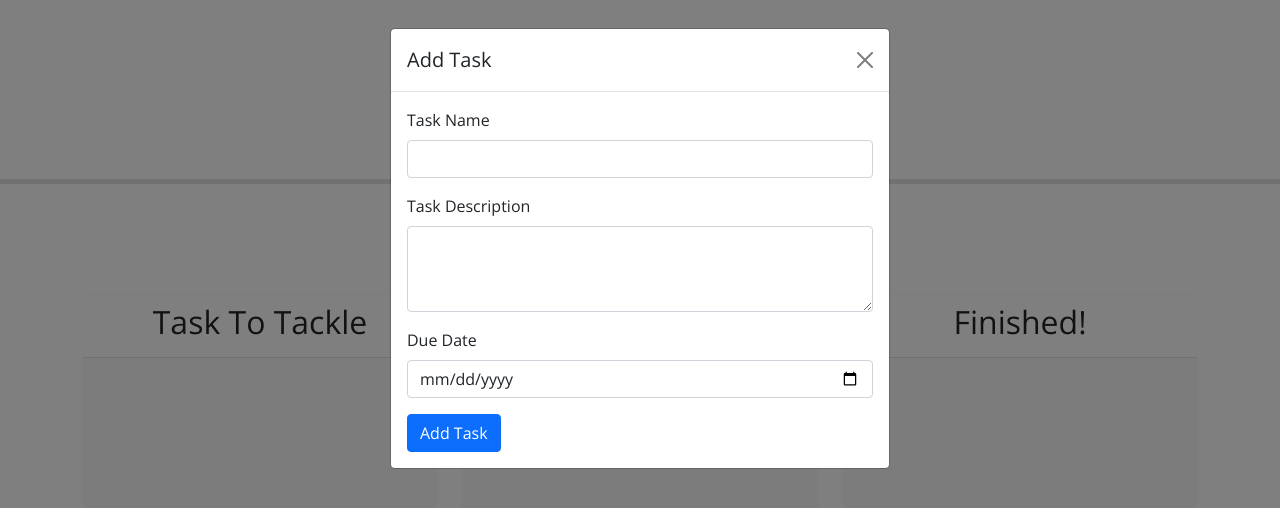
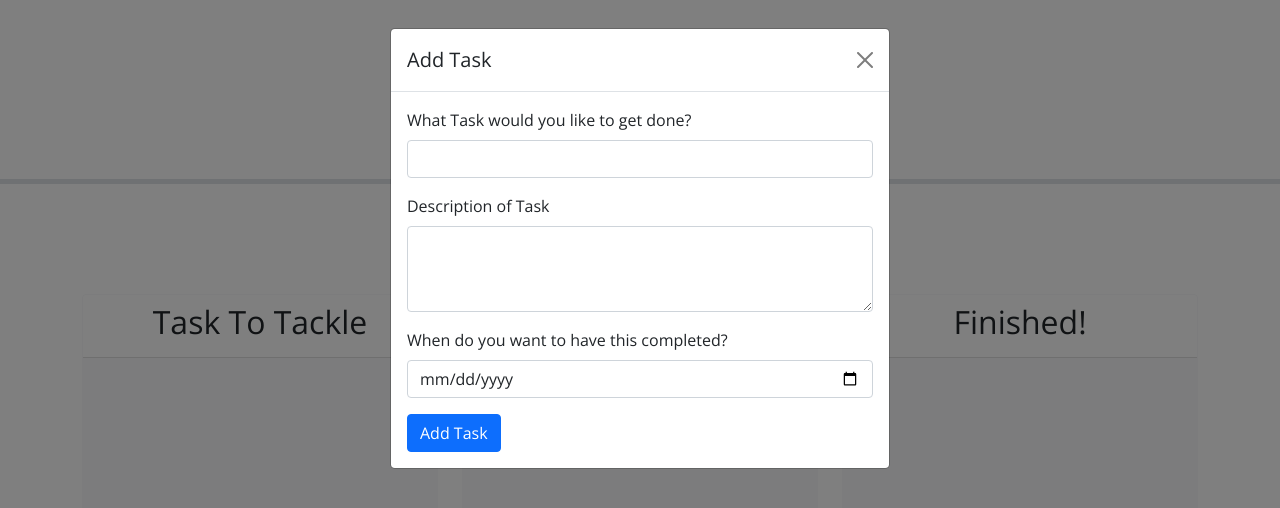
Before and after one commit to BrianMouraJr/FunBoard-, a plain HTML site: page index.html in a window 1280 px wide. Both pictures are taken after a click on the button "Add Task". Drawn offline with nearby package versions, Linux system fonts and the light colour scheme.

Commit message:
working code, a few updates here and there

```diff
--- a/index.html
+++ b/index.html
@@ -41,17 +41,17 @@
             <form id="taskForm">
 
               <div class="mb-3">
-                <label for="taskName" class="form-label">Task Name</label>
+                <label for="taskName" class="form-label">What Task would you like to get done?</label>
                 <input type="text" class="form-control" id="taskName" name="taskName" required />
               </div>
 
               <div class="mb-3">
-                <label for="taskDescription" class="form-label">Task Description</label>
+                <label for="taskDescription" class="form-label">Description of Task</label>
                 <textarea class="form-control" id="taskDescription" name="taskDescription" rows="3" required></textarea>
               </div>
 
               <div class="mb-3">
-                <label for="taskDueDate" class="form-label">Due Date</label>
+                <label for="taskDueDate" class="form-label">When do you want to have this completed?</label>
                 <input type="date" class="form-control" id="taskDueDate" name="taskDueDate" required />
               </div>
 
```
Also changed, not shown: image-1.png (added), image.png (deleted), 1 other file.
